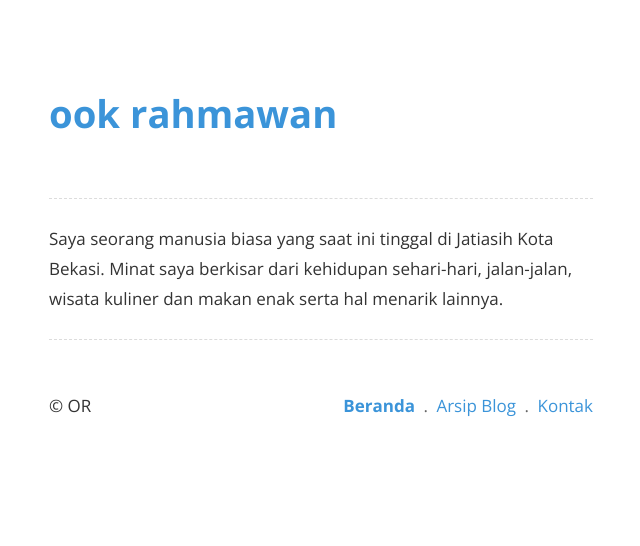
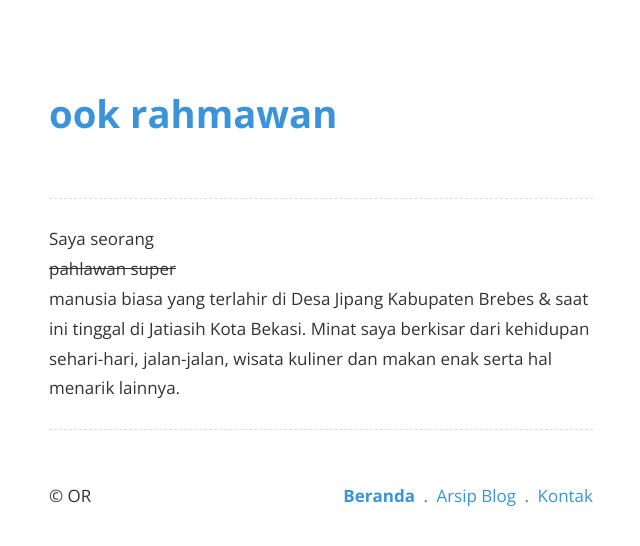
Before and after one commit to krhmwn/krhmwn.github.io, a Jekyll site: the page built from index.html, in a window 1280 px wide. Shown: the top 546 px of the page, without its empty margins (319-959 px from the left). Built offline with Jekyll 4.4.1, drawn with Linux system fonts in a browser that asks for light colours.

Commit message:
Update v.1.0.3

```diff
--- a/index.html
+++ b/index.html
@@ -7,7 +7,7 @@ title: null
 {% include header2.html %}
 {% for post in site.posts limit:1 %}
 <article>
-Saya seorang manusia biasa yang saat ini tinggal di Jatiasih Kota Bekasi. Minat saya berkisar dari kehidupan sehari-hari, jalan-jalan, wisata kuliner dan makan enak serta hal menarik lainnya.
+Saya seorang <s>pahlawan super</s> manusia biasa yang terlahir di Desa Jipang Kabupaten Brebes & saat ini tinggal di Jatiasih Kota Bekasi. Minat saya berkisar dari kehidupan sehari-hari, jalan-jalan, wisata kuliner dan makan enak serta hal menarik lainnya.
 </article>
 {% endfor %}
 {% include footer2.html %}
```
